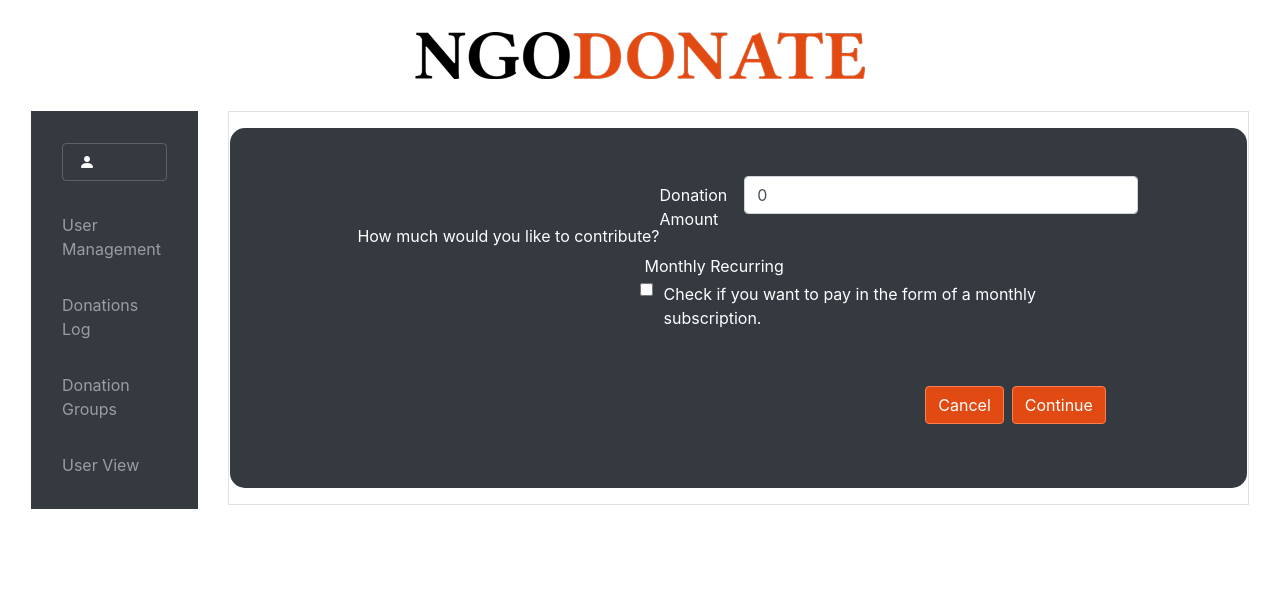
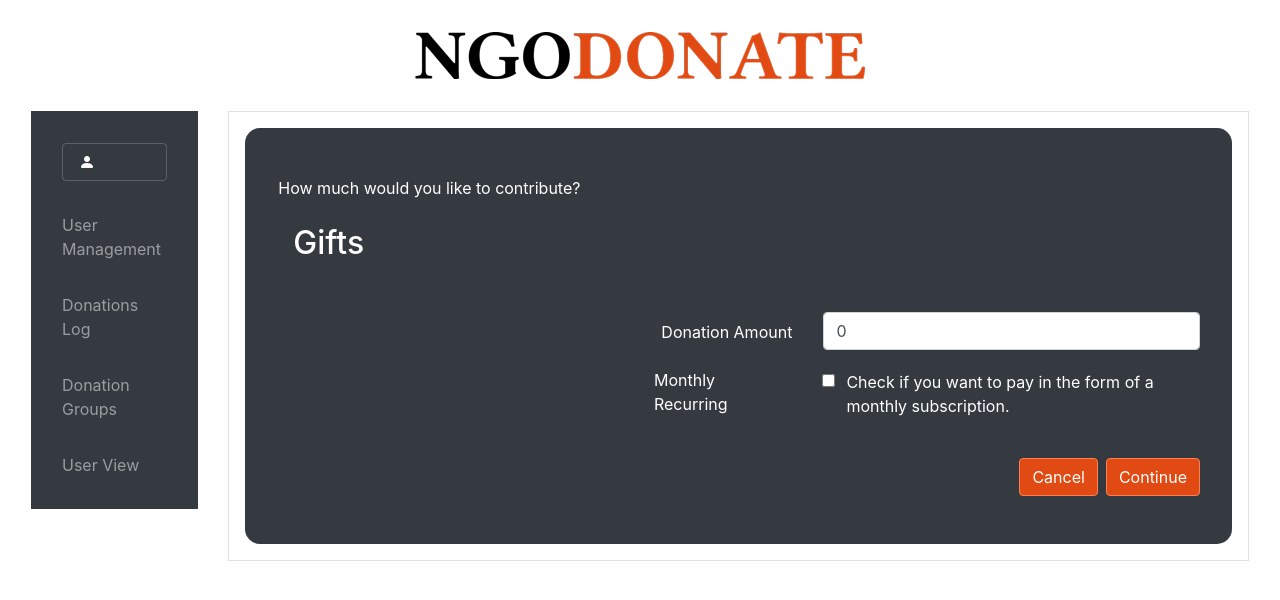
Before and after one commit to loganrennick/ngodonate, an Angular app: page /gifts in a window 1280 px wide. Shown: the top 600 px of the page. Built offline with nearby package versions, Linux system fonts and the light colour scheme.

Commit message:
adjusted gifts component formatting

```diff
--- a/src/app/gifts/gifts.component.html
+++ b/src/app/gifts/gifts.component.html
@@ -1,4 +1,4 @@
-<!-- <div class="p-3 border mr-3">
+<div class="p-3 border mr-3">
     <div style="background-color: #343a40; color: white; border-radius: 15px;">
         <div class="row pl-5 pt-5">
             <p>How much would you like to contribute?</p>
@@ -11,22 +11,37 @@
                 <div class="mt-5 row float-right mr-3">
                     <label class="mt-2">{{"Donation Amount" }}</label>
                 </div>
+                <div *ngIf="donationAmout.touched && donationAmout.errors" class="mt-4 row float-right mr-3">
+                    <p class="my-5">&nbsp;</p>
+                </div>
                 <div class="mt-3 row float-right mr-3">
                     <label class="form-check-label">Monthly Recurring</label>
                 </div>
             </div>
-            <div class="col-5 mt-5">
+            <form class="col-5 mt-5" #giftForm="ngForm">
                 <div class="mr-3">
                     <div class="mt-5 row mr-3">
-                        <input type='text' class="form-control">
+                        <input type='text' #donationAmout="ngModel" required pattern="^[0-9]+$" name="donationAmout"
+                            class="form-control" [class.is-invalid]="donationAmout.invalid && donationAmout.touched"
+                            [(ngModel)]="pInfoModel.donationAmout">
+                    </div>
+                    <div *ngIf="donationAmout.touched && donationAmout.errors" class="mt-2 row mr-3">
+                        <div class="alert alert-danger mb-0 w-100" *ngIf="donationAmout.errors.required">Donation Amount
+                            is
+                            required</div>
+                        <div class="alert alert-danger mb-0 w-100" *ngIf="donationAmout.errors.pattern">Donation Amount
+                            must
+                            be
+                            Numbers</div>
                     </div>
                     <div class="mt-3 row ml-1">
-                        <input type='checkbox' class="form-check-input mt-2">
+                        <input type='checkbox' name="isMothlyRecurring" class="form-check-input mt-2"
+                            [(ngModel)]="pInfoModel.isMothlyRecurring">
                         <p class=" ml-1 mt-1 mr-3">Check if you want to pay in the form of a monthly subscription.
                         </p>
                     </div>
                 </div>
-            </div>
+            </form>
             <div class="col-12">
                 <div class="mt-4 row mr-4 d-flex flex-row-reverse">
                     <div class="btn btn-secondary btn-orange mr-2" (click)="continue()">Continue</div>
@@ -35,47 +50,4 @@
             </div>
         </div>
     </div>
-</div> -->
-
-
-<div class="p-3 border mr-3">
-    <div class="row justify-content-center py-5" style="background-color: #343a40; color: white; border-radius: 15px;">
-        <div class="row pl-5 pt-5">
-            <p>How much would you like to contribute?</p>
-        </div>
-        <div class="col-6">
-        <form #giftForm="ngForm">
-            <div class="form-group row">
-                <label class="col-sm-2 col-form-label">Donation Amount</label>
-                <div class="col-sm-10">
-                    <input type='text' #donationAmout="ngModel" required pattern="^[0-9]+$" name="donationAmout"  class="form-control"
-                    [class.is-invalid]="donationAmout.invalid && donationAmout.touched" [(ngModel)]="pInfoModel.donationAmout">
-                    <div *ngIf="donationAmout.touched && donationAmout.errors">
-                        <div class="alert alert-danger" *ngIf="donationAmout.errors.required">Donation Amount is required</div>
-                        <div class="alert alert-danger" *ngIf="donationAmout.errors.pattern">Donation Amount must be Numbers</div>
-                     </div>
-                </div>
-            </div>
-            <div class="form-group row">
-
-                <label class=" form-check-label">Monthly Recurring</label>
-                <div class="col-sm-10">
-                    <input type='checkbox' name="isMothlyRecurring" class="form-check-input" [(ngModel)]="pInfoModel.isMothlyRecurring">
-                    <p class=" ml-1 mt-1 mr-3">Check if you want to pay in the form of a monthly subscription.
-                    </p>
-            </div>
-            </div>
-            <div class="form-group row">
-            <div class="col-12">
-                <div class="mt-4 row mr-4 d-flex flex-row-reverse">
-                    <div class="btn btn-secondary btn-orange mr-2" (click)="continue()">Continue</div>
-                    <div class="btn btn-secondary btn-orange mr-2" (click)="cancel()">Cancel</div>
-                </div>
-            </div>
-        </div>
-        </form>
-
-    </div>
-    </div>
-
- </div>
+</div>
```
